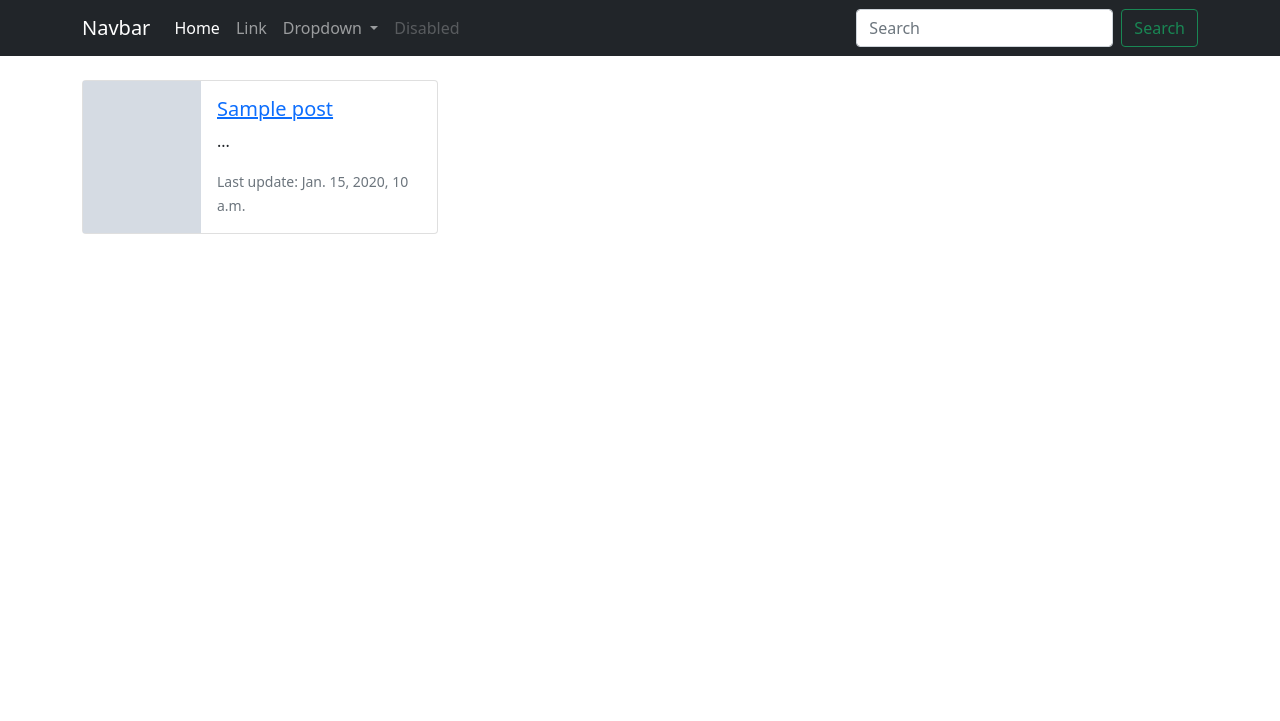
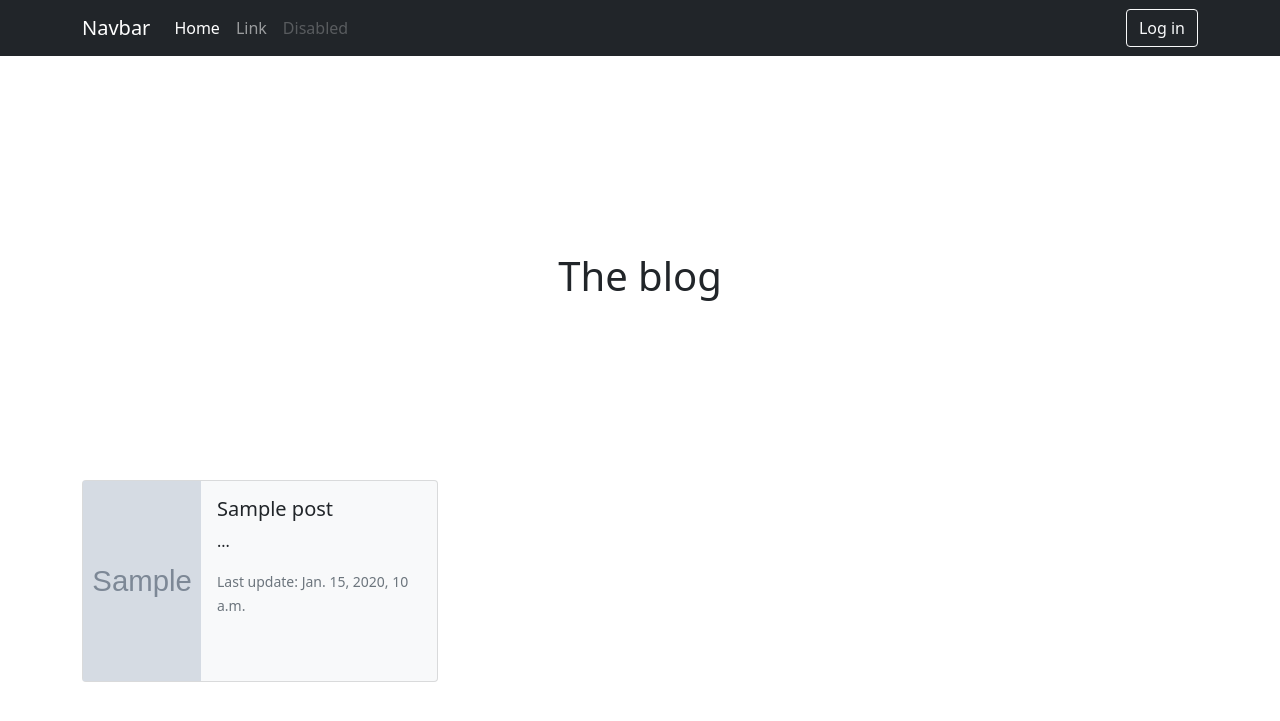
Before and after one commit to g-battaglia/django_base_blog, a Django app: page / in a window 1280 px wide. Shown: the top 721 px of the page. Run offline with Django 3.2, Linux system fonts and the light colour scheme; tables that the repository leaves empty hold one stand-in row (values such as "Sample post"); grey boxes marked "Sample" are stand-in pictures.

Commit message:
Stuff done

```diff
--- a/conf/settings.py
+++ b/conf/settings.py
@@ -39,6 +39,7 @@ INSTALLED_APPS = [
     'django.contrib.staticfiles',
     # 3rd part:
     'tinymce',
+    'crispy_forms',
     # My own:
     'pages',
 ]
@@ -136,3 +137,6 @@ MEDIA_ROOT = BASE_DIR / 'media'
 
 # Case insensitive:
 TAGGIT_CASE_INSENSITIVE = True
+
+# Cryspy:
+CRISPY_TEMPLATE_PACK = 'bootstrap4'
--- a/conf/urls.py
+++ b/conf/urls.py
@@ -22,7 +22,8 @@ from django.conf.urls.static import static
 
 urlpatterns = [
     path('admin/', admin.site.urls),
-    path("", include('pages.urls'))
+    path("", include('pages.urls')),
+    path('accounts/', include('django.contrib.auth.urls')),
 ]
 
 # Images, MINE! :
--- a/pages/urls.py
+++ b/pages/urls.py
@@ -1,9 +1,11 @@
 from django.contrib import admin
-from django.urls import path, include
+from django.urls import path, include, reverse_lazy
 from .views import *
 
 app_name='pages'
 urlpatterns = [
     path("", PostListView.as_view(), name="all"),
     path("post/<int:pk>", PostDetailView.as_view(), name="post_detail"),
+    path('post/create', PostCreateView.as_view(), name='post_create'),
+    path('post/<int:pk>/delete', PostDeleteView.as_view(), name='post_delete'),
 ]
--- a/pages/views.py
+++ b/pages/views.py
@@ -1,10 +1,23 @@
 from django.shortcuts import render
 from django.views.generic import ListView, DetailView
+from django.urls import reverse_lazy
 from .models import Post
+from .owner import OwnerCreateView, OwnerDeleteView
 # Create your views here.
 
 class PostListView(ListView):
-    model = Post
+    def get_queryset(self):
+        post_list = Post.objects.order_by('-updated_at')[:10]
+        return post_list
 
 class PostDetailView(DetailView):
     model = Post
+
+class PostCreateView(OwnerCreateView):
+    model = Post
+    fields = ['title', 'body','image',]
+    success_url = reverse_lazy('pages:all')
+
+class PostDeleteView(OwnerDeleteView):
+    model = Post
+    success_url=reverse_lazy('pages:all')
--- /dev/null
+++ b/templates/base/base_bootstrap.html
@@ -0,0 +1,18 @@
+<!DOCTYPE html>
+<html lang="en">
+<head>
+    <meta charset="UTF-8">
+    <meta http-equiv="X-UA-Compatible" content="IE=edge">
+    <meta name="viewport" content="width=device-width, initial-scale=1.0">
+    <link rel="stylesheet" href="https://cdnjs.cloudflare.com/ajax/libs/font-awesome/5.15.3/css/all.min.css" integrity="sha512-iBBXm8fW90+nuLcSKlbmrPcLa0OT92xO1BIsZ+ywDWZCvqsWgccV3gFoRBv0z+8dLJgyAHIhR35VZc2oM/gI1w==" crossorigin="anonymous" />
+    <link href="https://cdn.jsdelivr.net/npm/bootstrap@5.0.0-beta3/dist/css/bootstrap.min.css" rel="stylesheet" integrity="sha384-eOJMYsd53ii+scO/bJGFsiCZc+5NDVN2yr8+0RDqr0Ql0h+rP48ckxlpbzKgwra6" crossorigin="anonymous">
+    <script src="https://cdn.jsdelivr.net/npm/bootstrap@5.0.0-beta3/dist/js/bootstrap.bundle.min.js" integrity="sha384-JEW9xMcG8R+pH31jmWH6WWP0WintQrMb4s7ZOdauHnUtxwoG2vI5DkLtS3qm9Ekf" crossorigin="anonymous" defer></script>
+    <title>Django Blog</title>
+    {% block style %} {% endblock %}
+</head>
+<body>
+    {% include "base/navbar.html" %}
+    {% block content %}
+    {% endblock %}
+</body>
+</html>
--- /dev/null
+++ b/templates/base/navbar.html
@@ -0,0 +1,42 @@
+<nav class="navbar navbar-expand-lg navbar-dark bg-dark mb-4">
+    <div class="container">
+      <a class="navbar-brand" href="{% url 'pages:all' %}">Navbar</a>
+      <button style="border: 0;" class="btn btn-outline-dark navbar-toggler" type="button" data-bs-toggle="collapse" data-bs-target="#navbarSupportedContent" aria-controls="navbarSupportedContent" aria-expanded="false" aria-label="Toggle navigation">
+        <span class="navbar-toggler-icon"></span>
+      </button>
+      <div class="collapse navbar-collapse" id="navbarSupportedContent">
+        <ul class="navbar-nav me-auto mb-2 mb-lg-0">
+          <li class="nav-item">
+            <a class="nav-link active" aria-current="page" href="#">Home</a>
+          </li>
+          <li class="nav-item">
+            <a class="nav-link" href="#">Link</a>
+          </li>
+          <li class="nav-item">
+            <a class="nav-link disabled" href="#" tabindex="-1" aria-disabled="true">Disabled</a>
+          </li>
+        </ul>
+        <!-- <form class="d-flex">
+          <input class="form-control me-2" type="search" placeholder="Search" aria-label="Search">
+          <button class="btn btn-outline-light" type="submit">Search</button>
+        </form> -->
+          {% if user.is_authenticated %}
+          <div class="user__dropdown dropdown">
+            <a class="nav-link dropdown-toggle text-light" href="#" id="navbarDropdown" role="button" data-bs-toggle="dropdown" aria-expanded="false">
+              Dropdown
+            </a>
+            <ul class="dropdown-menu dropdown-menu-dark" aria-labelledby="navbarDropdown">
+              <li><a class="dropdown-item" href="{% url 'pages:post_create' %}">Create new post</a></li>
+              <li><a class="dropdown-item" href="#">Another action</a></li>
+              <li><hr class="dropdown-divider"></li>
+              <li><a class="dropdown-item" href="{% url 'logout' %}?next={% url 'pages:all' %}">Log out</a></li>
+            </ul>
+          </div>
+          {% else %}
+            <a href="{% url 'login' %}?next={% url 'pages:all' %}"><button type="button" class="btn btn-outline-light">Log in</button></a>
+
+          {% endif %}
+
+      </div>
+    </div>
+</nav>
--- a/templates/base_bootstrap.html
+++ /dev/null
@@ -1,54 +0,0 @@
-<!DOCTYPE html>
-<html lang="en">
-<head>
-    <meta charset="UTF-8">
-    <meta http-equiv="X-UA-Compatible" content="IE=edge">
-    <meta name="viewport" content="width=device-width, initial-scale=1.0">
-    <link href="https://cdn.jsdelivr.net/npm/bootstrap@5.0.0-beta3/dist/css/bootstrap.min.css" rel="stylesheet" integrity="sha384-eOJMYsd53ii+scO/bJGFsiCZc+5NDVN2yr8+0RDqr0Ql0h+rP48ckxlpbzKgwra6" crossorigin="anonymous">
-    <script src="https://cdn.jsdelivr.net/npm/bootstrap@5.0.0-beta3/dist/js/bootstrap.bundle.min.js" integrity="sha384-JEW9xMcG8R+pH31jmWH6WWP0WintQrMb4s7ZOdauHnUtxwoG2vI5DkLtS3qm9Ekf" crossorigin="anonymous" defer></script>
-    <title>Django Blog</title>
-    {% block style %} {% endblock %}
-</head>
-<body>
-
-    <nav class="navbar navbar-expand-lg navbar-dark bg-dark mb-4">
-        <div class="container">
-          <a class="navbar-brand" href="#">Navbar</a>
-          <button class="navbar-toggler" type="button" data-bs-toggle="collapse" data-bs-target="#navbarSupportedContent" aria-controls="navbarSupportedContent" aria-expanded="false" aria-label="Toggle navigation">
-            <span class="navbar-toggler-icon"></span>
-          </button>
-          <div class="collapse navbar-collapse" id="navbarSupportedContent">
-            <ul class="navbar-nav me-auto mb-2 mb-lg-0">
-              <li class="nav-item">
-                <a class="nav-link active" aria-current="page" href="#">Home</a>
-              </li>
-              <li class="nav-item">
-                <a class="nav-link" href="#">Link</a>
-              </li>
-              <li class="nav-item dropdown">
-                <a class="nav-link dropdown-toggle" href="#" id="navbarDropdown" role="button" data-bs-toggle="dropdown" aria-expanded="false">
-                  Dropdown
-                </a>
-                <ul class="dropdown-menu" aria-labelledby="navbarDropdown">
-                  <li><a class="dropdown-item" href="#">Action</a></li>
-                  <li><a class="dropdown-item" href="#">Another action</a></li>
-                  <li><hr class="dropdown-divider"></li>
-                  <li><a class="dropdown-item" href="#">Something else here</a></li>
-                </ul>
-              </li>
-              <li class="nav-item">
-                <a class="nav-link disabled" href="#" tabindex="-1" aria-disabled="true">Disabled</a>
-              </li>
-            </ul>
-            <form class="d-flex">
-              <input class="form-control me-2" type="search" placeholder="Search" aria-label="Search">
-              <button class="btn btn-outline-success" type="submit">Search</button>
-            </form>
-          </div>
-        </div>
-      </nav>
-
-    {% block content %}
-    {% endblock %}
-</body>
-</html>
--- a/templates/pages/post_list.html
+++ b/templates/pages/post_list.html
@@ -1,40 +1,56 @@
-{% extends "base_bootstrap.html" %}
+{% extends "base/base_bootstrap.html" %}
 {% block style %}
 <style>
-  .center-cropped {
-    width: auto;
+  a {
+    list-style: none;
+    text-decoration: none;
+  }
+
+  .img_div {
+    background-color: var(--dark);
     height: 100%;
-    background-position: center center;
+    min-height: 200px;
+    background-size: cover;
+    background-position: 50% 80%;
     background-repeat: no-repeat;
-    overflow: auto;
+  }
 
 </style>
 {% endblock %}
 
 {% block content %}
 
+<div class="d-flex justify-content-center align-items-center" style="width: 100vw; height: 50vh;">
+  <h1>The blog</h1>
+</div>
+
   <main class="container">
     <div class="row mb-4">
       {% for post in post_list %}
-          <div class="col-lg-4 mb-4">
-            <div class="card"  style="max-width: 540px;">
+        <div class="col-xl-4 col-lg-6 col-md-12 mb-4">
+          <a href="{% url 'pages:post_detail' pk=post.id %}" class="bo">
+          <div class="card text-dark bg-light">
+
             <div class="row g-0">
               <div class="col-md-4" style="overflow: auto;">
                 {% if post.image %}
-                    <div class="center-cropped" style="background: url('{{post.image.url}}')"></div>
+                  <!-- <div class="center-cropped" style="background: url('{{post.image.url}}');"></div> -->
+                  <div class="img_div" style="background-image: url('{{post.image.url}}');"></div>
                 {% else %}
-                    <img src="" alt="..." class="img-thumbnail">
+                  <div class="img_div"></div>
                 {% endif %}
               </div>
               <div class="col-md-8">
                 <div class="card-body">
-                    <h5 class="card-title"><a href="{% url 'pages:post_detail' pk=post.id %}">{{post.title}}</a></h5>
+                  <h5 class="card-title ">{{post.title}}</h5>
                   <p class="card-text">... </p>
                   <p class="card-text"><small class="text-muted">Last update: {{post.updated_at}}</small></p>
                 </div>
               </div>
             </div>
+
           </div>
+        </a>
         </div>
       {% endfor %}
     </div>
```
Also changed, not shown: pages/owner.py (added, +64 -0 lines), templates/pages/post_confirm_delete.html (added, +16 -0 lines), templates/pages/post_form.html (added, +27 -0 lines), templates/registration/login.html (added, +25 -0 lines), media/img/2021/04/07/dog-puppy-on-garden-royalty-free-image-1586966191.jpeg (added), media/img/2021/04/07/dog-puppy-on-garden-royalty-free-image-1586966191_KX7KbZ9.jpeg (added). Lines whose indentation alone changed are shown as unchanged.
